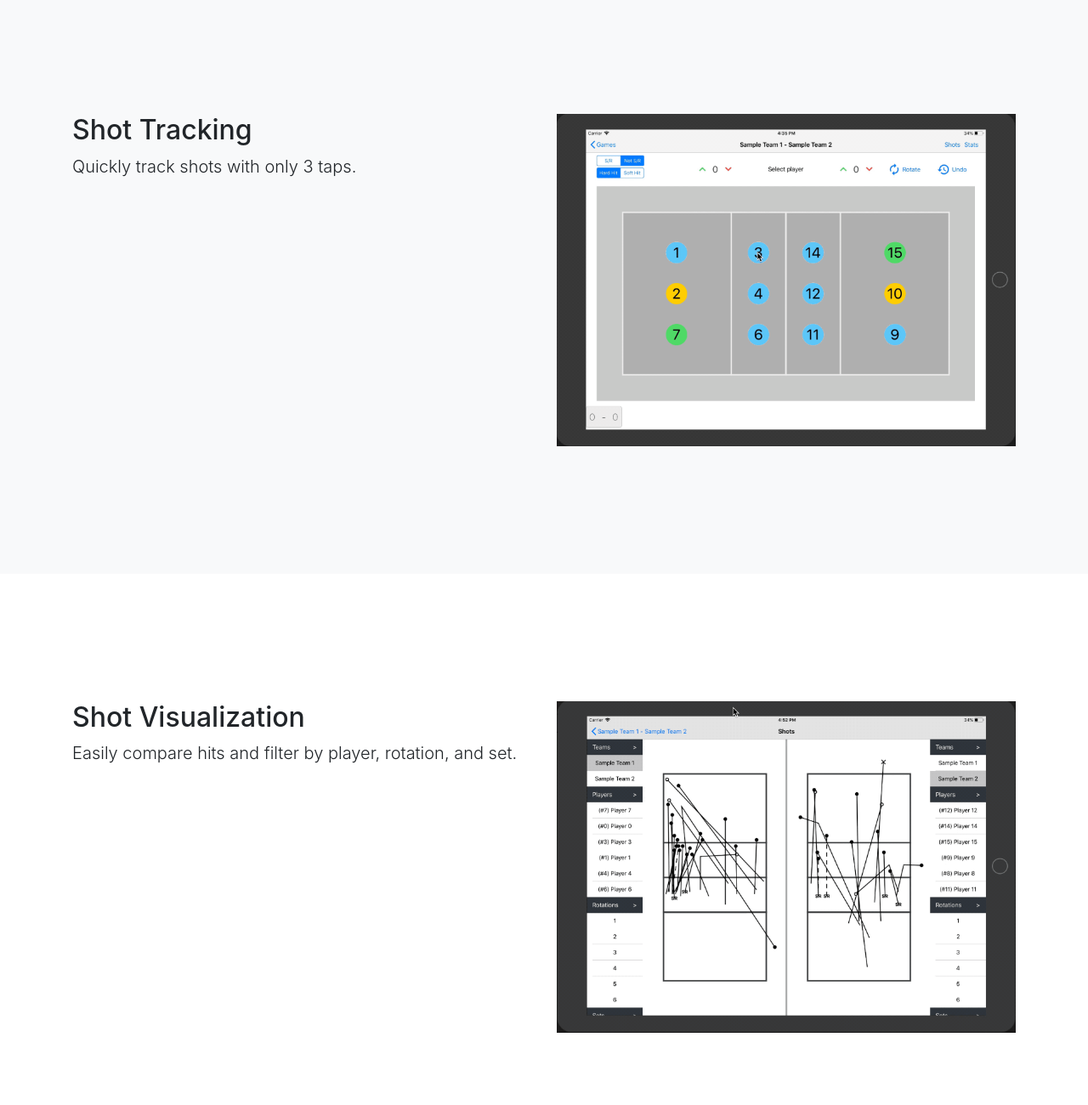
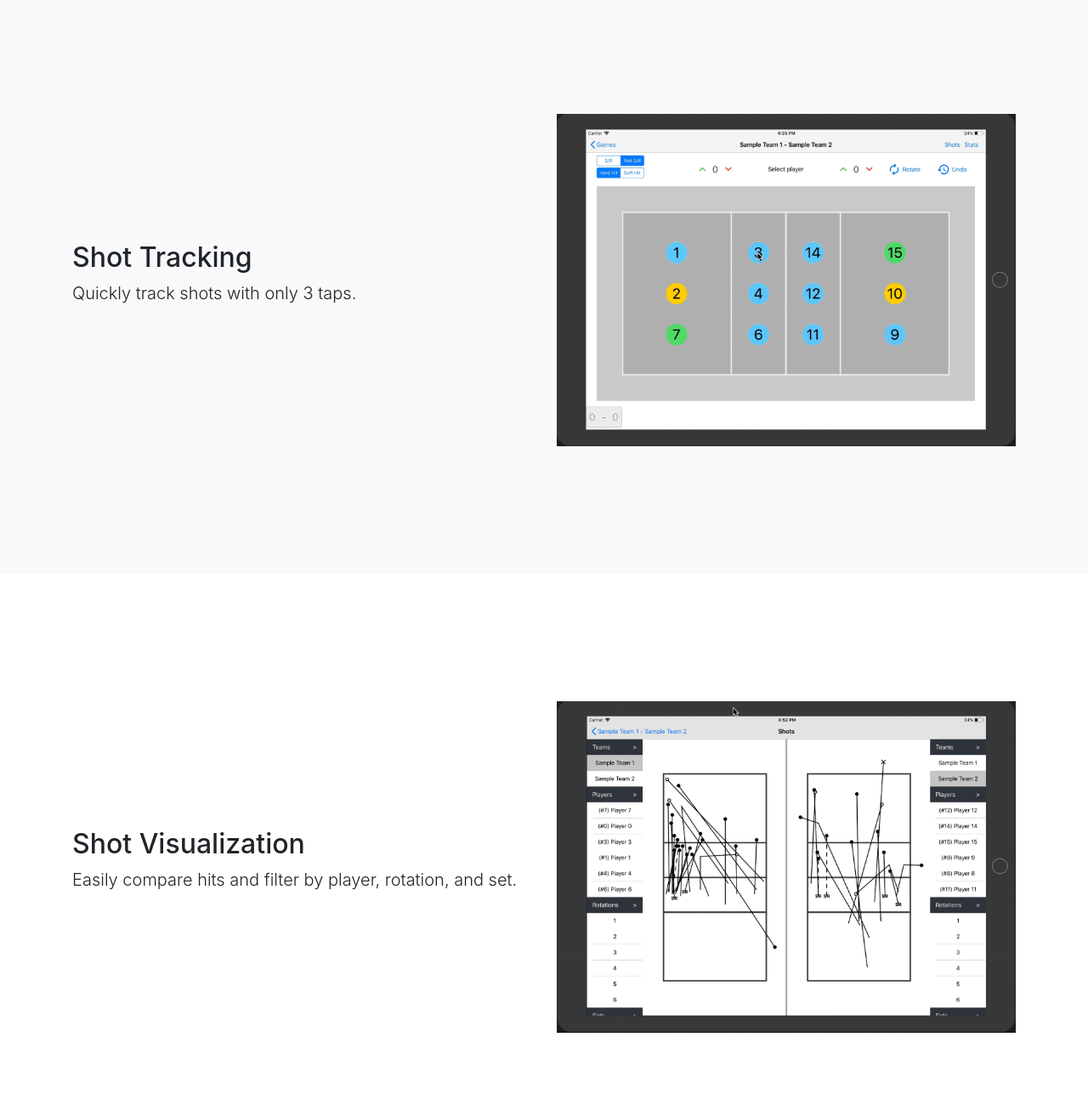
Before and after one commit to simonbilskyrollins/shottey-website, a website with bundled scripts: page index.html in a window 1280 px wide. Shown: the part 1140-2440 px from the top of the page at 85% size. Built offline with nearby package versions, Linux system fonts and the light colour scheme.

Commit message:
vertical align feature descriptions

```diff
--- a/css/scrolling-nav.css
+++ b/css/scrolling-nav.css
@@ -50,6 +50,11 @@ section {
     text-align: center;
 }
 
+.vertical-align {
+  display: flex;
+  align-items: center;
+}
+
 .gif {
     width: 100%;
 }
--- a/index.html
+++ b/index.html
@@ -98,14 +98,10 @@
 
     <section class="bg-light">
       <div class="container">
-        <div class="row">
+        <div class="row vertical-align">
           <div class="col-md-6 mx-auto">
-            <div class="vertical-center-text">
-              <div>
-               <h2>Shot Tracking</h2>
-               <p class="lead">Quickly track shots with only 3 taps.</p>
-              </div>
-            </div>
+           <h2>Shot Tracking</h2>
+           <p class="lead">Quickly track shots with only 3 taps.</p>
           </div>
           <div class="col-md-6 mx-auto">
             <img class="gif" src="images/shotTracking.gif">
@@ -116,7 +112,7 @@
 
     <section>
       <div class="container">
-        <div class="row">
+        <div class="row vertical-align">
           <div class="col-md-6 mx-auto">
             <h2>Shot Visualization</h2>
             <p class="lead">Easily compare hits and filter by player, rotation, and set.</p>
```
